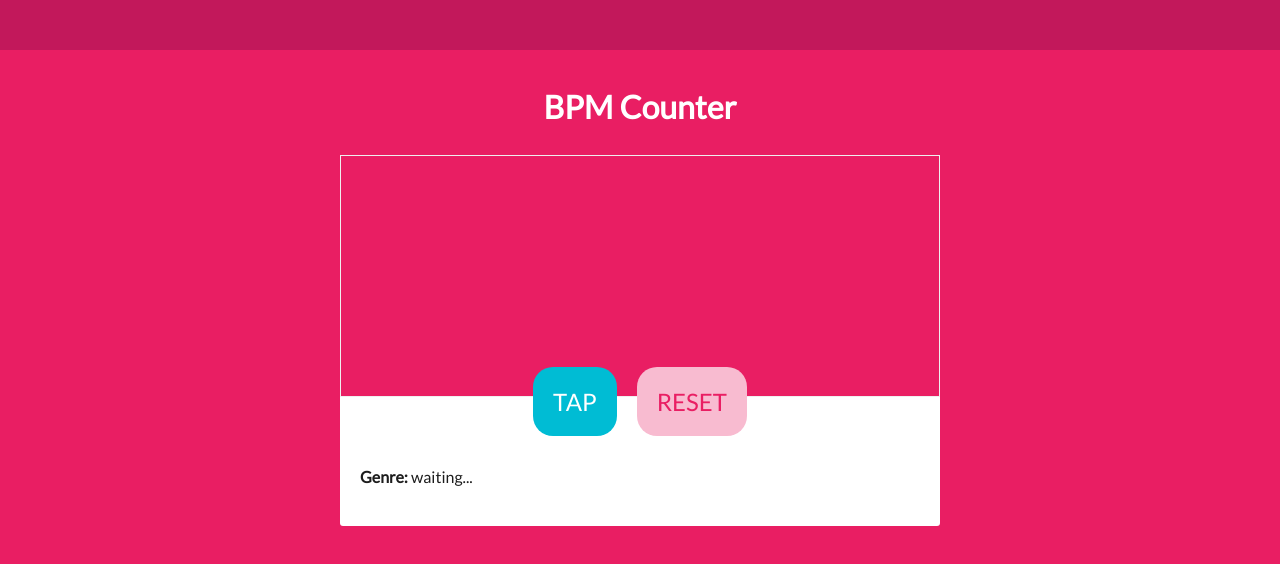
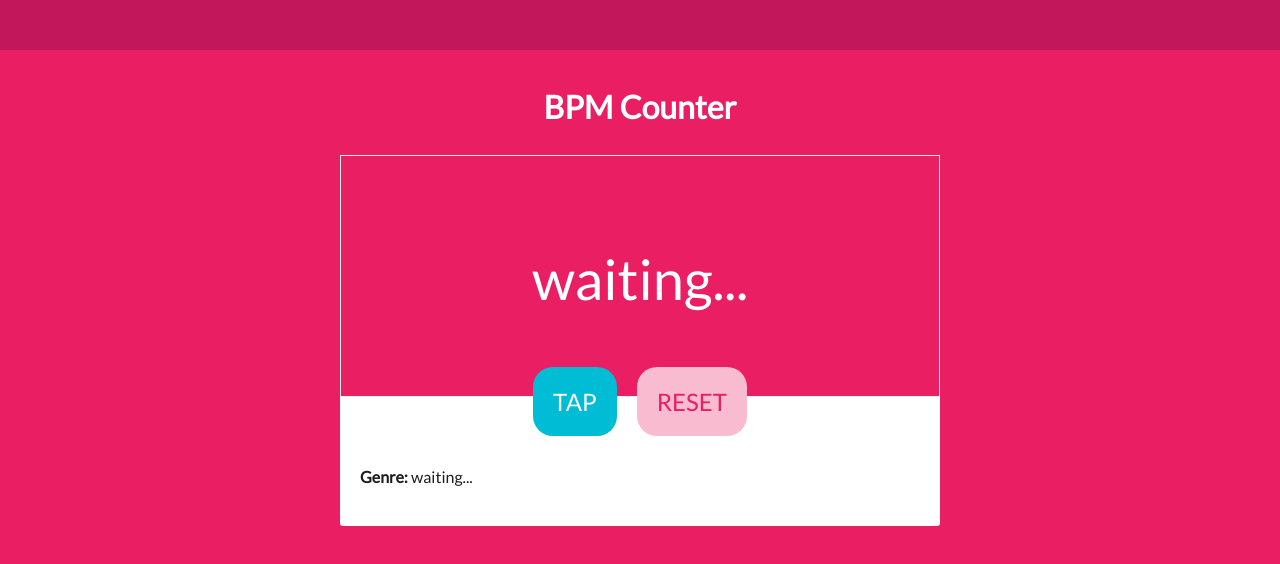
Before and after one commit to samgclarke/bpm-counter, a plain HTML site: page index.html in a window 1280 px wide. Both pictures are taken after a click on the element "RESET". Drawn offline with Linux system fonts and the light colour scheme.

Commit message:
default message on reset

```diff
--- a/index.html
+++ b/index.html
@@ -3,7 +3,7 @@
   <head>
     <meta charset="utf-8">
     <meta http-equiv="x-ua-compatible" content="ie=edge">
-    <title></title>
+    <title>BPM Counter</title>
     <meta name="description" content="">
     <meta name="viewport" content="width=device-width, initial-scale=1">
 
--- a/js/main.js
+++ b/js/main.js
@@ -21,7 +21,8 @@ function reset(elementId) {
   timing.end = undefined;
   // remove focus
   document.getElementById(elementId).blur();
-  document.getElementById("output").innerHTML = '';
+  document.getElementById("output").innerHTML = 'waiting...';
+  document.getElementById("genre").innerHTML = 'waiting...';
 };
 
 function keyDowner(e) {
```
